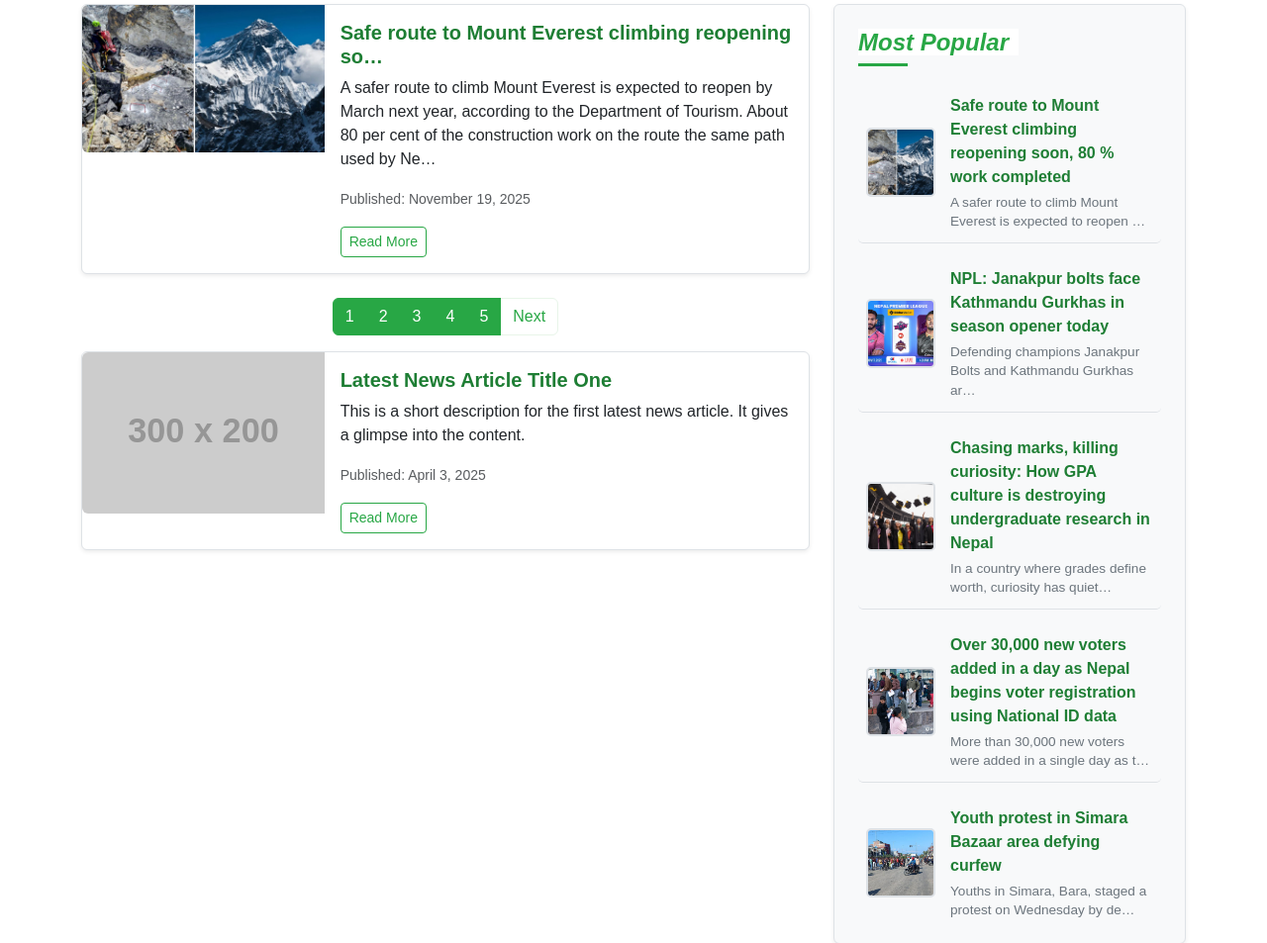
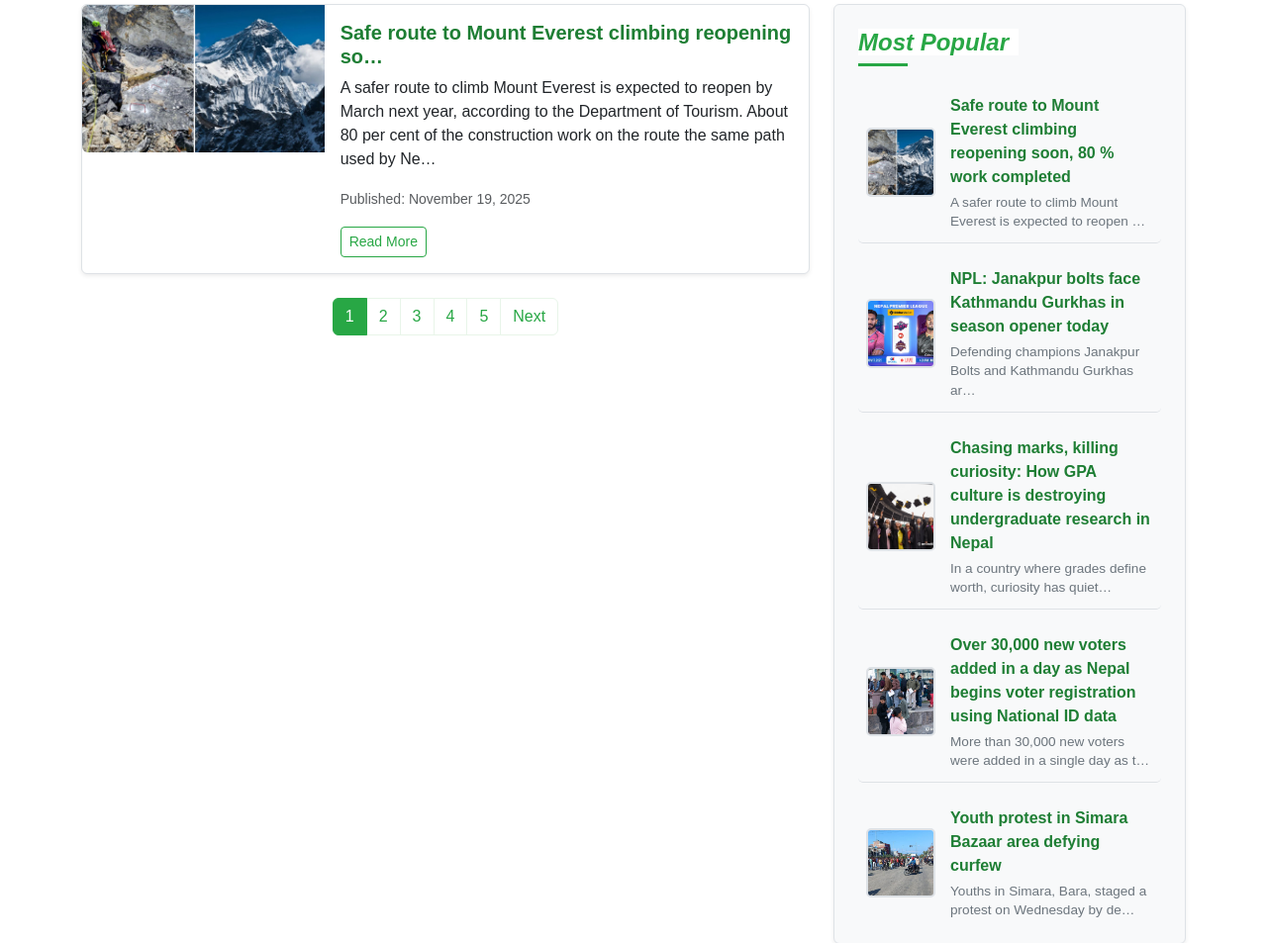
Before and after one commit to Adrian2062/NewsPortal, a Django app: page /post-list/ in a window 1280 px wide. Shown: the part 175-1128 px from the top of the page at 99% size. Run offline with Django 5.2, Linux system fonts and the light colour scheme; data comes from the database, SQL or seed files in the repository; grey boxes labelled with a size stand in for pictures from a placeholder-image service; some libraries are stand-ins or nearby versions.

Commit message:
Updated on latest news, pagination, and templates

```diff
--- a/templates/newsportal/home/left/weekly_top_news.html
+++ b/templates/newsportal/home/left/weekly_top_news.html
@@ -8,7 +8,7 @@
                     <h6 class="mb-0">{{ post.title|truncatechars:30 }}</h6>
                     <p class="mb-0 opacity-75">{{ post.content|truncatechars:60 }}</p>
                   </div>
-                  <small class="opacity-50 text-nowrap">3d ago</small>
+                  <small class="opacity-50 text-nowrap">{{post.published_at|timesince}}</small>
                 </div>
               </a>
             </div>
--- a/templates/newsportal/list/left/pagination.html
+++ b/templates/newsportal/list/left/pagination.html
@@ -1,5 +1,5 @@
 <!-- Pagination -->
-<nav aria-label="Page navigation example">
+<!-- <nav aria-label="Page navigation example">
     <ul class="pagination justify-content-center">
         {% if page_obj.has_previous %}
             <li class="page-item disabled">
@@ -17,4 +17,29 @@
             </li>
         {% endif %}
     </ul>
-</nav>
+</nav> -->
+ <nav aria-label="Page navigation example">
+            <ul class="pagination justify-content-center">
+            {% if page_obj.has_previous  %}
+
+              <li class="page-item">
+                <a class="page-link" href="?page={{page_obj.previous_page_number}}" tabindex="-1" aria-disabled="true">Previous</a>
+              </li>
+
+            {% endif %}
+
+            {% for i in page_obj.paginator.page_range %}
+             <li class="page-item {% if i == page_obj.number %}active{% endif %}" aria-current="page">
+                <a class="page-link" href="?page={{ i }}">{{ i }}</a>
+              </li>
+            {% endfor %}
+
+
+              {% if page_obj.has_next %}
+              <li class="page-item">
+                <a class="page-link" href="?page={{page_obj.next_page_number}}">Next</a>
+              </li>
+              {% endif %}
+
+            </ul>
+          </nav>
--- a/templates/newsportal/list/list.html
+++ b/templates/newsportal/list/list.html
@@ -11,28 +11,7 @@
         <div class="col-lg-8">
             {% include "newsportal/list/left/post_list.html" %}
             {% include "newsportal/list/left/pagination.html" %}
-            <!-- News Item 1 -->
-            <div class="card mb-4 shadow-sm news-list-item">
-                <div class="row g-0">
-                    <div class="col-md-4">
-                        <img src="https://placehold.co/300x200/28a745/ffffff?text=News+1"
-                            class="img-fluid rounded-start" alt="News 1" />
-                    </div>
-                    <div class="col-md-8">
-                        <div class="card-body">
-                            <h5 class="card-title">Latest News Article Title One</h5>
-                            <p class="card-text">
-                                This is a short description for the first latest news article. It gives a glimpse into
-                                the content.
-                            </p>
-                            <p class="card-text">
-                                <small class="text-muted">Published: April 3, 2025</small>
-                            </p>
-                            <a href="article.html" class="btn btn-outline-success btn-sm">Read More</a>
-                        </div>
-                    </div>
-                </div>
-            </div>
+
 
         </div>
 
```
